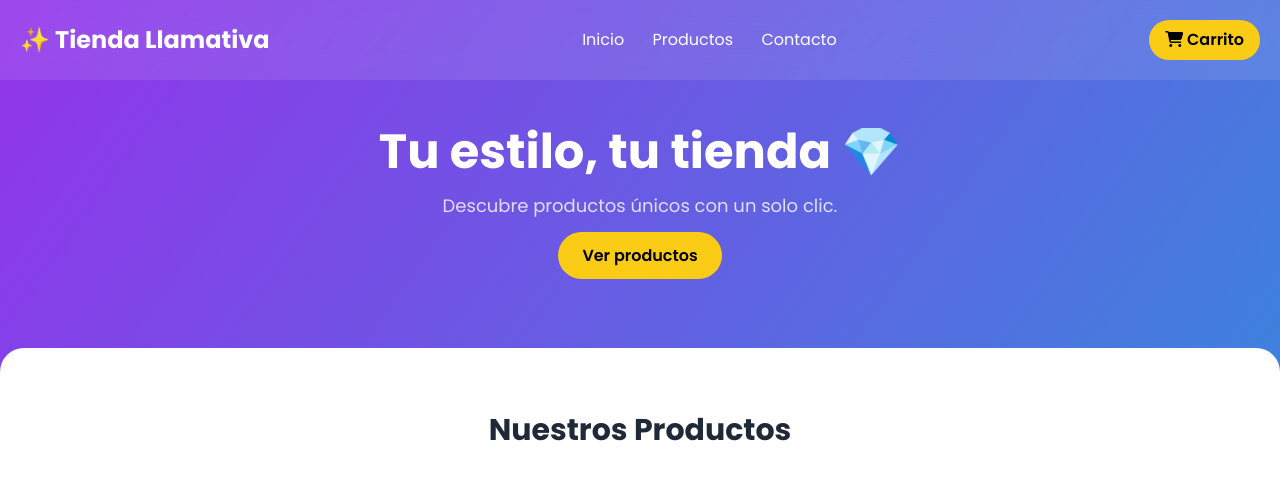
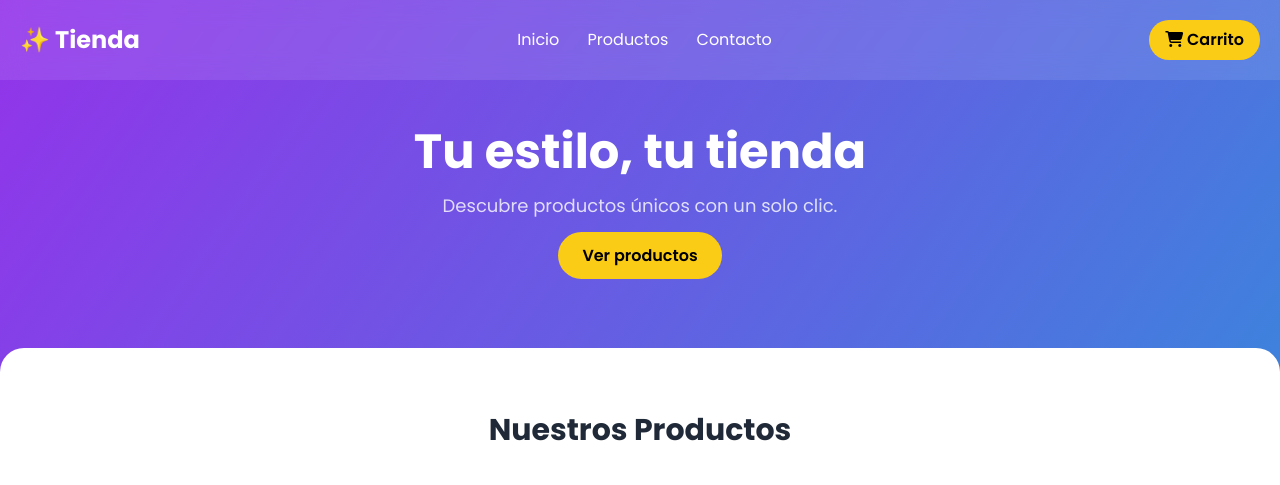
Before and after one commit to MayerliAvila/Pagina, a plain HTML site: page index.html in a window 1280 px wide. Shown: the top 485 px of the page. Drawn offline with nearby package versions, Linux system fonts and the light colour scheme.

Commit message:
Actualizar 2 index.html

```diff
--- a/index.html
+++ b/index.html
@@ -35,7 +35,7 @@
 
   <!-- Navbar -->
   <header class="flex justify-between items-center p-5 bg-white/10 backdrop-blur-md fixed top-0 w-full z-50">
-    <h1 class="text-2xl font-bold">✨ Tienda Llamativa</h1>
+    <h1 class="text-2xl font-bold">✨ Tienda</h1>
     <nav class="space-x-6 hidden md:block">
       <a href="#inicio" class="hover:text-yellow-300">Inicio</a>
       <a href="#productos" class="hover:text-yellow-300">Productos</a>
@@ -48,7 +48,7 @@
 
   <!-- Hero -->
   <section id="inicio" class="text-center pt-32 pb-20 px-5">
-    <h2 class="text-4xl md:text-5xl font-bold mb-4">Tu estilo, tu tienda 💎</h2>
+    <h2 class="text-4xl md:text-5xl font-bold mb-4">Tu estilo, tu tienda</h2>
     <p class="text-lg mb-6 text-white/80">Descubre productos únicos con un solo clic.</p>
     <a href="#productos" class="bg-yellow-400 text-black font-semibold px-6 py-3 rounded-full hover:bg-yellow-300 transition">Ver productos</a>
   </section>
```
